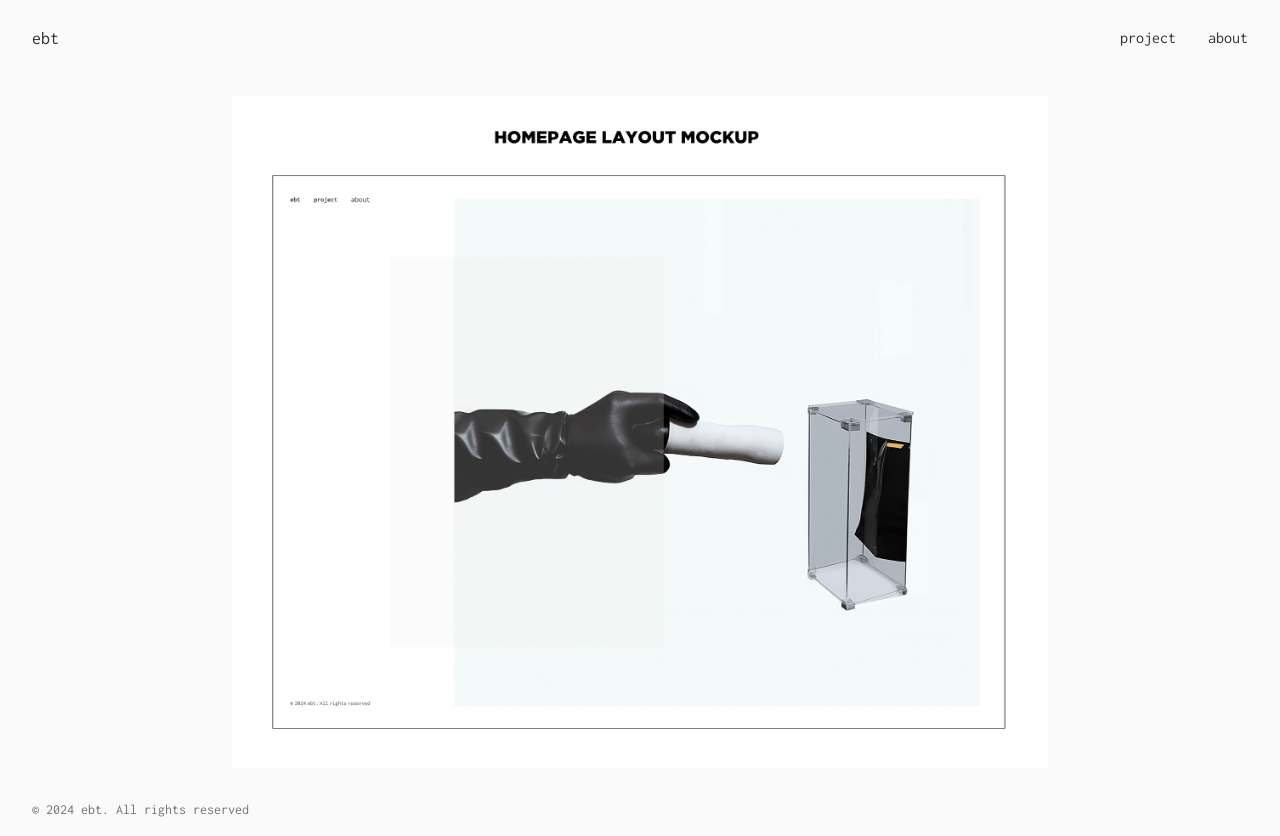
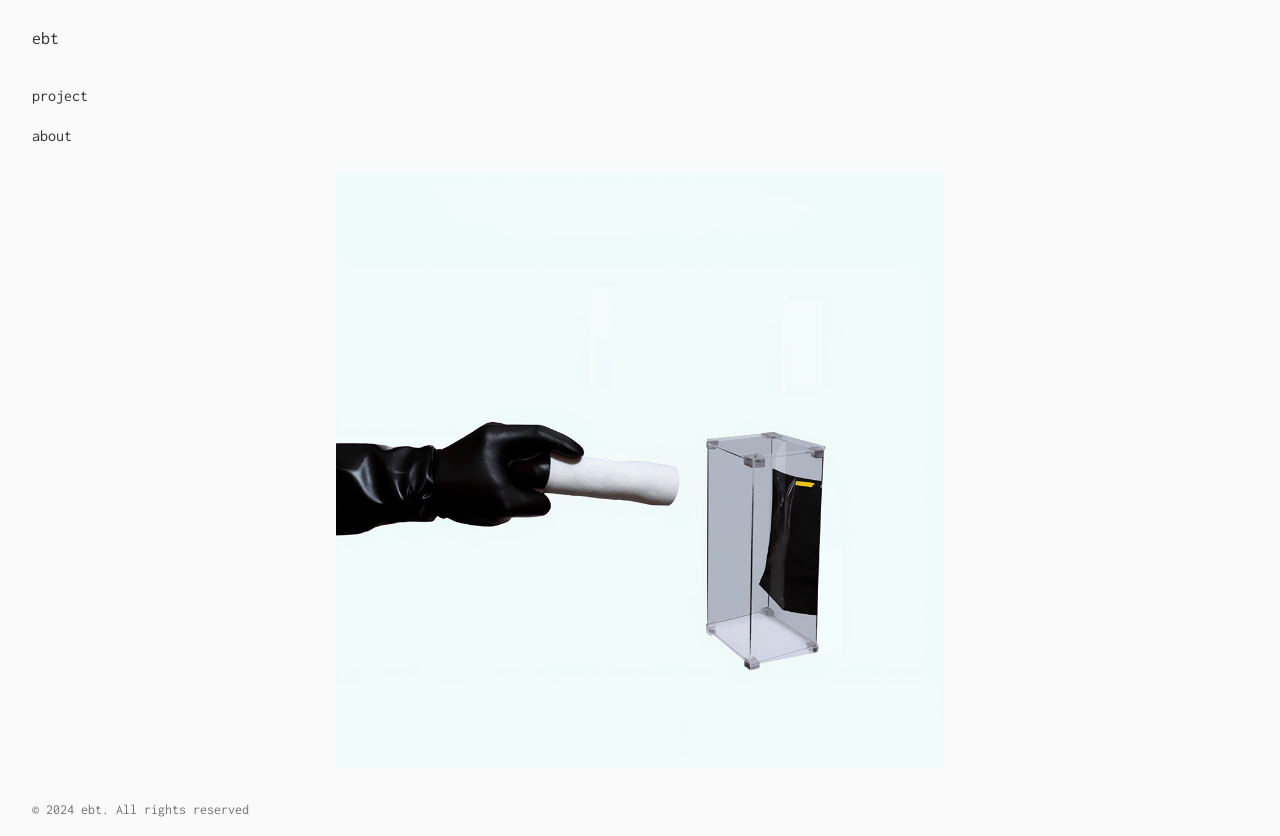
Before and after one commit to ebt-repository/cursorrevamp, a React (Vite) app: page / in a window 1280 px wide. Built offline with nearby package versions, Linux system fonts and the light colour scheme.

Commit message:
Update navigation layout and home image
Repositioned the navigation to the left side of the page with improved spacing. Updated the home page to use the specified image for the featured artwork.
[skip gpt_engineer]

```diff
--- a/src/components/Navigation.tsx
+++ b/src/components/Navigation.tsx
@@ -4,11 +4,11 @@ const Navigation = () => {
   const location = useLocation();
 
   return (
-    <nav className="w-full px-8 py-6 flex justify-between items-center fixed top-0 left-0 bg-background/90 backdrop-blur-sm z-50">
+    <nav className="w-full px-8 py-6 flex flex-col items-start fixed top-0 left-0 bg-background/90 backdrop-blur-sm z-50 space-y-8">
       <Link to="/" className="text-lg hover:opacity-70 transition-opacity">
         ebt
       </Link>
-      <div className="space-x-8">
+      <div className="flex flex-col space-y-4">
         <Link
           to="/project"
           className={`hover:opacity-70 transition-opacity ${location.pathname === '/project' ? 'opacity-50' : ''}`}
--- a/src/pages/Index.tsx
+++ b/src/pages/Index.tsx
@@ -4,12 +4,12 @@ const Index = () => {
   return (
     <div className="min-h-screen">
       <Navigation />
-      <main className="pt-24 px-8">
+      <main className="pt-40 px-8">
         <div className="max-w-7xl mx-auto">
           <img
-            src="/lovable-uploads/ccff6f2d-ef98-4c7f-8728-35bc6c49c384.png"
+            src="/lovable-uploads/fe173a3d-0782-4c96-b199-8a7e5fba4293.png"
             alt="Featured artwork"
-            className="w-full h-[calc(100vh-8rem)] object-contain"
+            className="w-full h-[calc(100vh-12rem)] object-contain"
           />
         </div>
         <footer className="text-sm text-muted-foreground mt-8 pb-4">
```
Also changed, not shown: public/lovable-uploads/fe173a3d-0782-4c96-b199-8a7e5fba4293.png (added).
